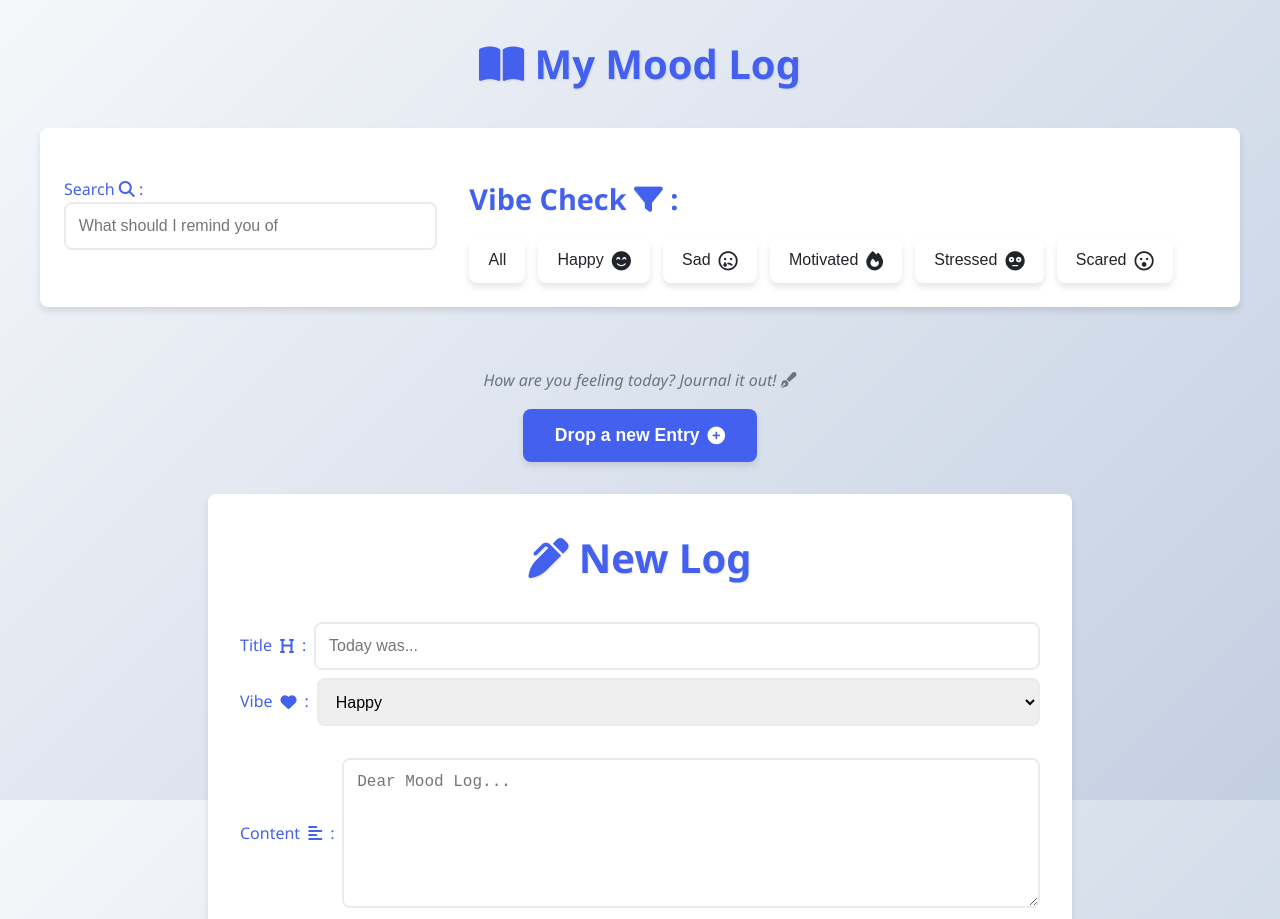
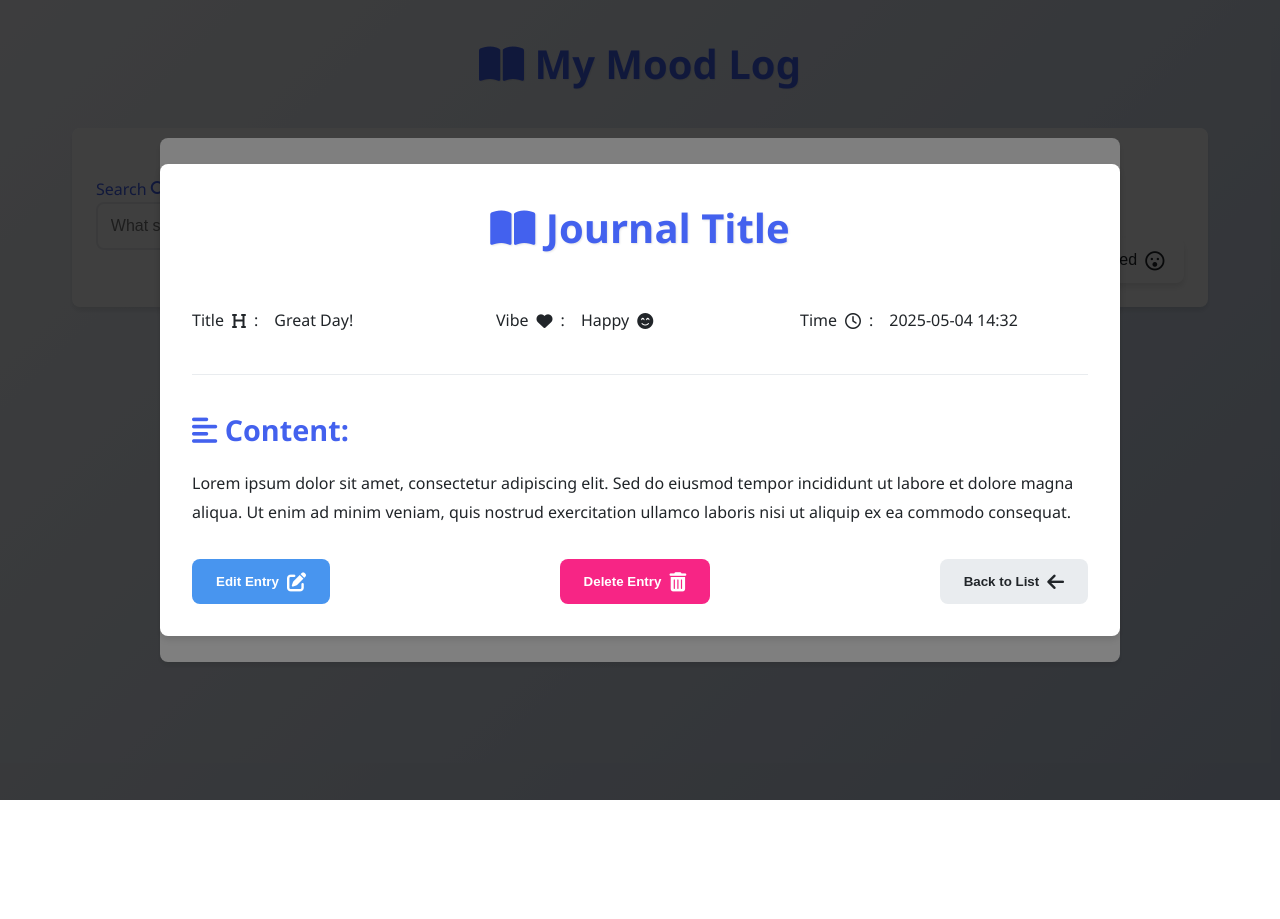
Before and after one commit to dkmakyer/Journal-app-GTP, a website: page index.html in a window 1280 px wide. Shown: the top 919 px of the page. After the commit the page ends 800 px from the top, so only its background shows below. Drawn offline with Linux system fonts and the light colour scheme.

Commit message:
add css code for modals

```diff
--- a/index.css
+++ b/index.css
@@ -18,9 +18,12 @@
     background-attachment: fixed;
     color: var(--dark-color);
     line-height: 1.6;
-  }
+    position: relative;
+    box-sizing: border-box;
+}
 
-  .main-container {
+.main-container {
+    box-sizing: border-box;
     min-width: 375px;
     max-width: 1200px;
     margin: 0 auto;
@@ -209,12 +212,26 @@
     display: none;
   }
 
-  .journal-entry-modal {
+  .journal-entry-modal-wrapper, .journal-detail-container-wrapper {
+    position: absolute;
+    top: 0;
+    left: 0;
+    width: 100%;
+    height: 100vh;
+    background: rgba(0, 0, 0, 0.5);
+    display: flex;
+    justify-content: center;
+    align-items: center;
+    z-index: 1000;
+    min-width: 375px;
+  }
+
+  .journal-entry-modal, .journal-detail-container {
     background: white;
     padding: 2rem;
     border-radius: var(--border-radius);
     box-shadow: var(--box-shadow);
-    max-width: 800px;
+    width: 70%;
     margin: 2rem auto;
   }
 
@@ -287,15 +304,6 @@
   .journal-entry-buttons button:last-child {
     background-color: #e9ecef;
     color: var(--dark-color);
-  }
-
-  .journal-detail-container {
-    background: white;
-    padding: 2rem;
-    border-radius: var(--border-radius);
-    box-shadow: var(--box-shadow);
-    max-width: 800px;
-    margin: 2rem auto;
   }
 
   .journal-detail-container-title {
--- a/index.html
+++ b/index.html
@@ -82,13 +82,14 @@
         </div> -->
         <div class="add-entry-button">
             <p>How are you feeling today? Journal it out! <span><i class="fas fa-pen-fancy"></i></span></p>
-            <button>
+            <button id="journal-display-button">
               Drop a new Entry <i class="fas fa-plus-circle"></i>
             </button>
         </div>
       </section>
 
-      <section class="journal-entry-modal">
+      <section class="journal-entry-modal-wrapper hidden" id="journal-entry-modal-wrapper">
+        <div class="journal-entry-modal">
             <h1 class="journal-entry-title"><i class="fas fa-pen-alt"></i> New Log</h1>
             <div class="journal-content">
               <div>
@@ -117,11 +118,13 @@
             </div>
             <div class="journal-entry-buttons">
                 <button>Save Entry <i class="fas fa-save"></i></button>
-            <button>Cancel <i class="fas fa-times"></i></button>
+                <button id="hide-journal-entry-modal">Cancel <i class="fas fa-times"></i></button>
+            </div>
         </div>
       </section>
 
-      <section class="journal-detail-container">
+      <section class="journal-detail-container-wrapper hidden" id="journal-detail-container-wrapper">
+        <div class="journal-detail-container">
             <h1 class="journal-detail-container-title"><i class="fas fa-book-open"></i> Journal Title</h1>
           <div class="journal-top-content">
               <p class="journal-detail-title">Title <i class="fas fa-heading"></i> : <span>Great Day!</span></p>
@@ -135,9 +138,11 @@
           <div class="journal-detail-buttons">
               <button>Edit Entry <i class="fas fa-edit"></i></button>
               <button>Delete Entry <i class="fas fa-trash-alt"></i></button>
-            <button>Back to List <i class="fas fa-arrow-left"></i></button>
+              <button id="back-to-list-button">Back to List <i class="fas fa-arrow-left"></i></button>
+          </div>
         </div>
       </section>
     </main>
+    <script type="module" src="./scripts/ui.js"></script>
   </body>
 </html>
--- /dev/null
+++ b/scripts/ui.js
@@ -0,0 +1,19 @@
+const journalEntryModalWrapper = document.getElementById("journal-entry-modal-wrapper");
+const journalDetailContainerWrapper = document.getElementById("journal-detail-container-wrapper");
+document.getElementById("back-to-list-button").addEventListener("click", () => {
+    journalDetailContainerWrapper.classList.add("hidden");
+});
+
+document.getElementById("journal-display-button").addEventListener("click", () => {
+    journalEntryModalWrapper.classList.remove("hidden");
+});
+
+document.getElementById("hide-journal-entry-modal").addEventListener("click", () => {
+    journalEntryModalWrapper.classList.add("hidden");
+});
+
+// export function renderUI(){
+
+// }
+
+// document.addEventListener("DOMContentLoaded", () => renderUI());
```
Also changed, not shown: package.json (added, +24 -0 lines), 1 other file. Lines whose indentation alone changed are shown as unchanged.
